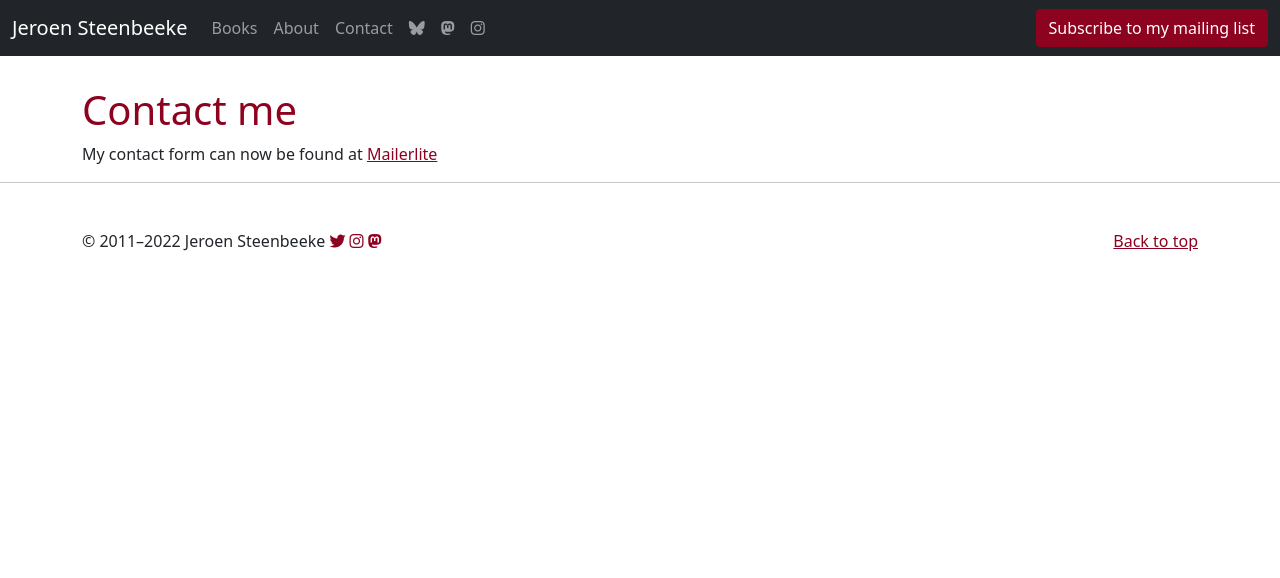
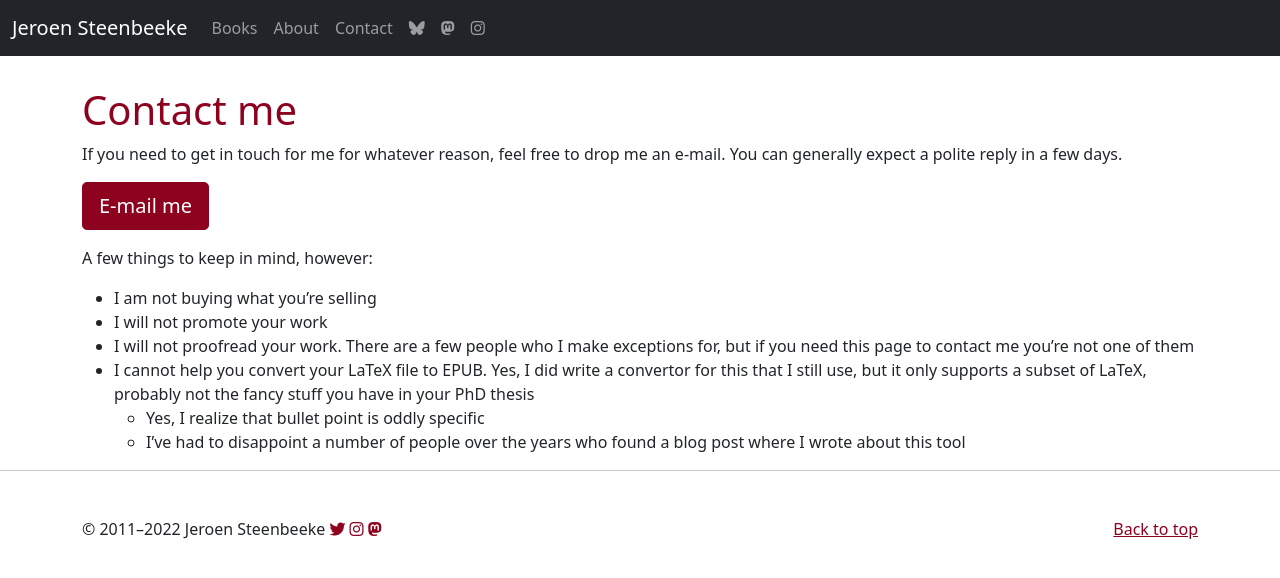
Before and after one commit to jsteenbeeke/www.jeroensteenbeeke.nl, a Jekyll site: the page built from contact.md, in a window 1280 px wide. Shown: the top 578 px of the page. Built offline with Jekyll 4.4.1, drawn with Linux system fonts in a browser that asks for light colours; nearby versions of some CDN libraries.

Commit message:
Resurrected old contact page

```diff
--- a/_includes/menu.html
+++ b/_includes/menu.html
@@ -15,7 +15,7 @@
                     <a class="nav-link" href="/about.html">About</a>
                 </li>
                 <li class="nav-item ">
-                    <a class="nav-link" href="https://contact.jeroensteenbeeke.nl">Contact</a>
+                    <a class="nav-link" href="/contact.html">Contact</a>
                 </li>
                 <li class="nav-item">
                     <a target="_blank" href="https://bsky.app/profile/jeroensteenbeeke.nl" class="nav-link"><i
@@ -31,14 +31,6 @@
                 </li>
             </ul>
 
-            <ul class="navbar-nav">
-                <li class="nav-item">
-                    <button class="btn btn-primary" onclick="ml_account('webforms', '1597894', 'd7i3o6', 'show')">
-                        Subscribe to my mailing list
-                    </button>
-                </li>
-            </ul>
-
         </div>
     </div>
 </nav>
--- a/contact.md
+++ b/contact.md
@@ -4,4 +4,27 @@ title:     "Contact me"
 permalink: /contact
 ---
 
-My contact form can now be found at [Mailerlite](https://contact.jeroensteenbeeke.nl)
+If you need to get in touch for me for whatever reason, feel free to drop me an e-mail. You can generally expect a
+polite reply in a few days.
+
+<p>
+<script>
+    document.write('<a class="btn btn-lg btn-primary" href="'+ 'mailto:' + 'info' + '@' + 'jeroen' + 'steenbeeke' + '.nl' +'">E-mail me</a>');
+</script>
+<noscript>
+    You can contact me at:
+
+    <code>
+    info [at] jeroensteenbeeke [dot] nl
+    </code>
+
+</noscript>
+</p>
+A few things to keep in mind, however:
+
+- I am not buying what you're selling
+- I will not promote your work
+- I will not proofread your work. There are a few people who I make exceptions for, but if you need this page to contact me you're not one of them
+- I cannot help you convert your LaTeX file to EPUB. Yes, I did write a convertor for this that I still use, but it only supports a subset of LaTeX, probably not the fancy stuff you have in your PhD thesis
+  - Yes, I realize that bullet point is oddly specific
+  - I've had to disappoint a number of people over the years who found a blog post where I wrote about this tool
```
